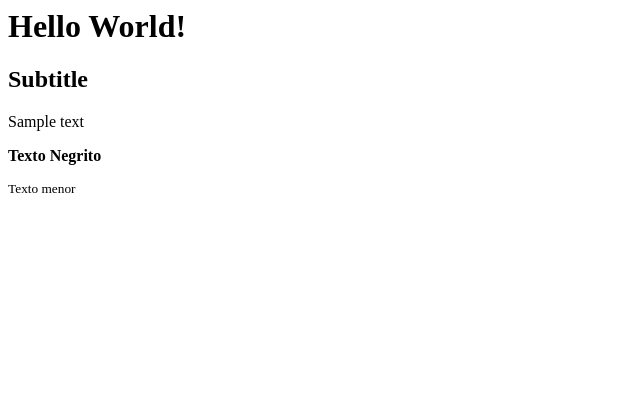
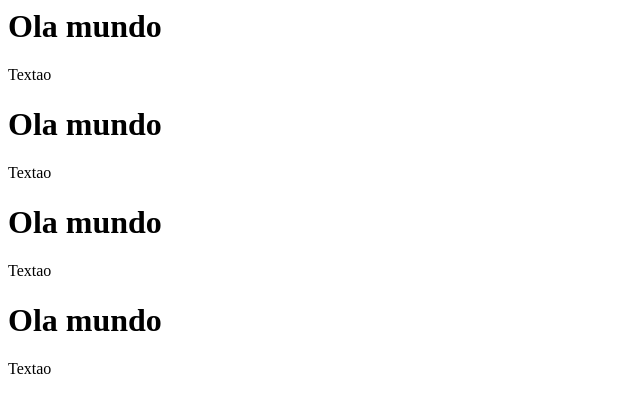
Before and after one commit to menonrafael477/web, a plain HTML site: page index.html in a window 1280 px wide. Shown: the whole page, without its empty margins (0-640 px from the left). Drawn offline with Linux system fonts and the light colour scheme.

Commit message:
Index modificar

```diff
--- a/index.html
+++ b/index.html
@@ -3,14 +3,43 @@
     <meta charset="UTF-8">
     <meta name="viewport" content="width=device-width, initial-scale=1.0">
     <title>Aula 1</title>
+
+    <style>
+    #div1 {
+        background-color: #cccccc
+    }
+
+    #div1 :first-child {
+    h1 {
+        color: red;
+        font-size: 13px;
+    }
+    .title1 {
+        color: green
+    }
+    </style>
 </head>
 <body>
-    <H1>Hello World!</H1>
-    <h2>Subtitle</h2>
-    <p>Sample text</p>
-    <b>Texto Negrito</b>
-    <p>
-    <small>Texto menor</small>
-    </p>
+
+    <div>
+        <h1> Ola mundo</h1>
+        <p>Textao</p>
+    </div>
+
+    <div>
+        <h1> Ola mundo</h1>
+        <p>Textao</p>
+    </div>
+
+    <div>
+        <h1> Ola mundo</h1>
+        <p>Textao</p>
+    </div>
+
+    <div>
+        <h1> Ola mundo</h1>
+        <p>Textao</p>
+    </div>
+
 </body>
 </html>
```
